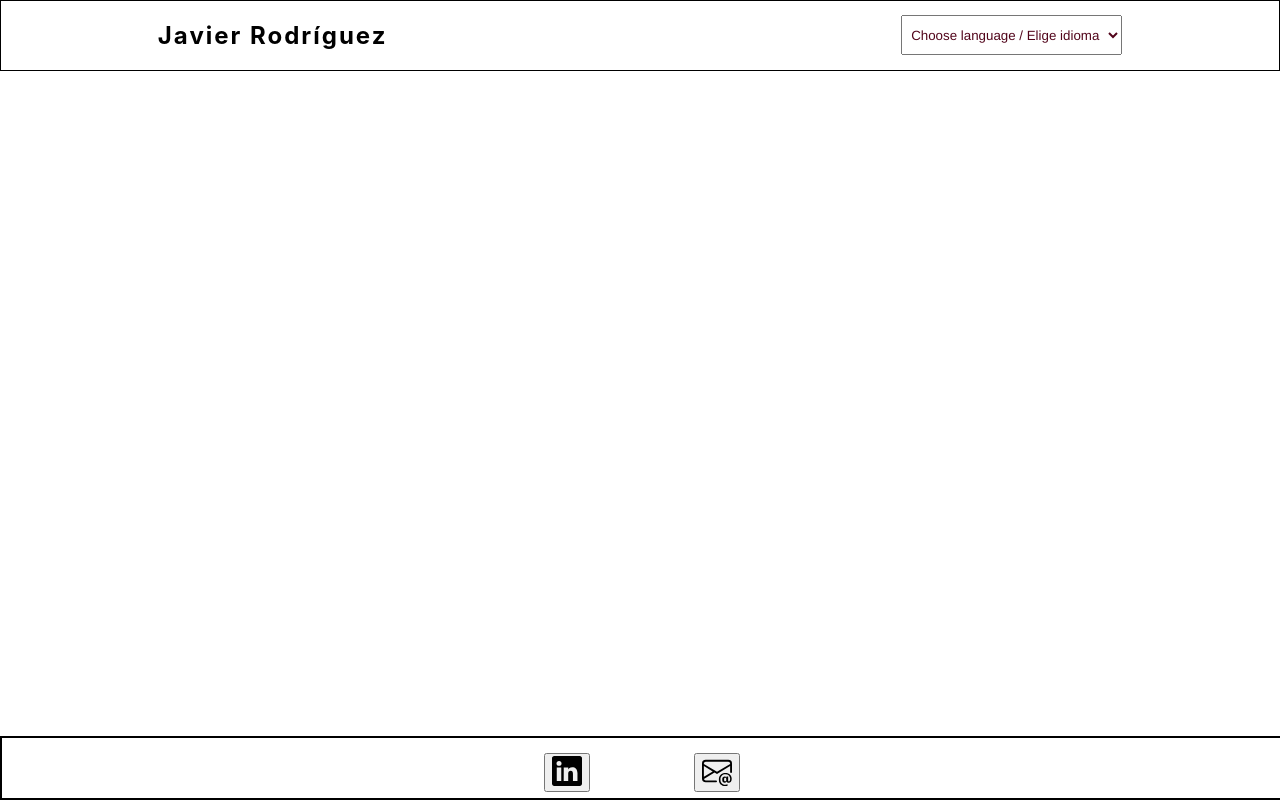
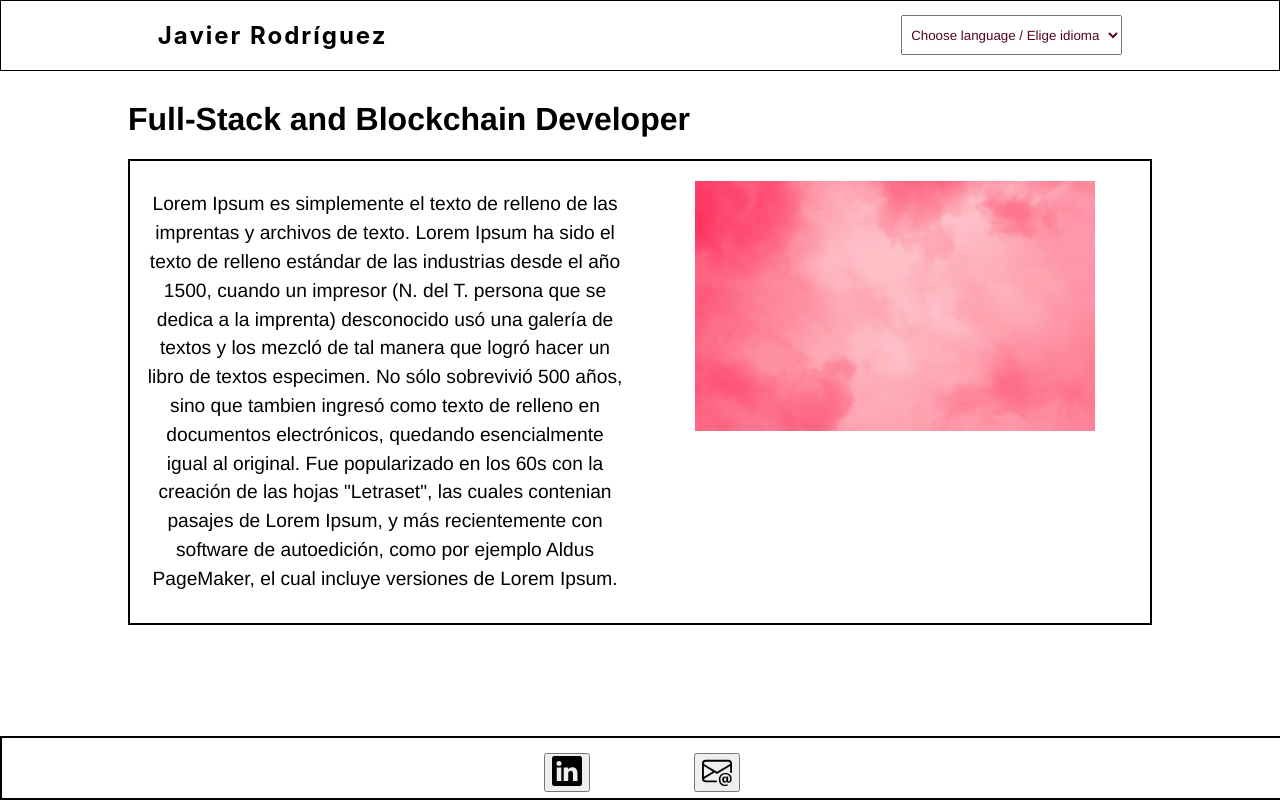
Before and after one commit to javirro/personal-web, a React (Create React App) app: page /introduction in a window 1280 px wide. Built offline with nearby package versions, Linux system fonts and the light colour scheme.

Commit message:
Add initial design to Introduction page

```diff
--- a/src/routes/Introduction.jsx
+++ b/src/routes/Introduction.jsx
@@ -1,8 +1,19 @@
+import '../styles/Introduction.css'
+import pruebaImagen from '../images/fondo.jpg'
 const Introduction = () => {
-  return(
-    <div>
-
-    </div>
+  return (
+    <>
+    <h1 className="personal-title">Full-Stack and Blockchain Developer</h1>
+      <div className="introduction-container">
+        <p className="personal-text">Lorem Ipsum es simplemente el texto de relleno de las imprentas y archivos de texto. Lorem Ipsum ha sido el texto
+          de relleno estándar de las industrias desde el año 1500, cuando un impresor (N. del T. persona que se dedica a la imprenta) desconocido usó una
+          galería de textos y los mezcló de tal manera que logró hacer un libro de textos especimen. No sólo sobrevivió 500 años, sino que tambien ingresó
+          como texto de relleno en documentos electrónicos, quedando esencialmente igual al original. Fue popularizado en los 60s con la creación de las hojas
+          "Letraset", las cuales contenian pasajes de Lorem Ipsum, y más recientemente con software de autoedición,
+          como por ejemplo Aldus PageMaker, el cual incluye versiones de Lorem Ipsum.</p>
+        <img src={pruebaImagen} alt="prueba" className="personal-img" />
+      </div>
+    </>
   )
 
 }
--- /dev/null
+++ b/src/styles/Introduction.css
@@ -0,0 +1,32 @@
+@import url("main.css");
+.introduction-container {
+    display: grid;
+    grid-template-columns: repeat(2, 1fr);
+    border: 2px solid black;
+    margin-left: 10%;
+    margin-right: 10%;
+    margin-top: 20px;
+}
+
+.personal-title {
+    font-family: var(--font-family);
+    font-size: 2rem;
+    margin-left: 10%;
+    margin-top: 30px;
+}
+
+.personal-text {
+    font-family: var(--font-family);
+    font-size: 1.2rem;
+    text-align: center;
+    padding: 10px 15px 10px 15px;
+    line-height: 1.5;
+}
+
+.personal-img {
+    width: 400px;
+    height: 250px;
+    padding: 20px 15px 10px 15px;
+    margin-left: auto;
+    margin-right: auto;
+}
```
